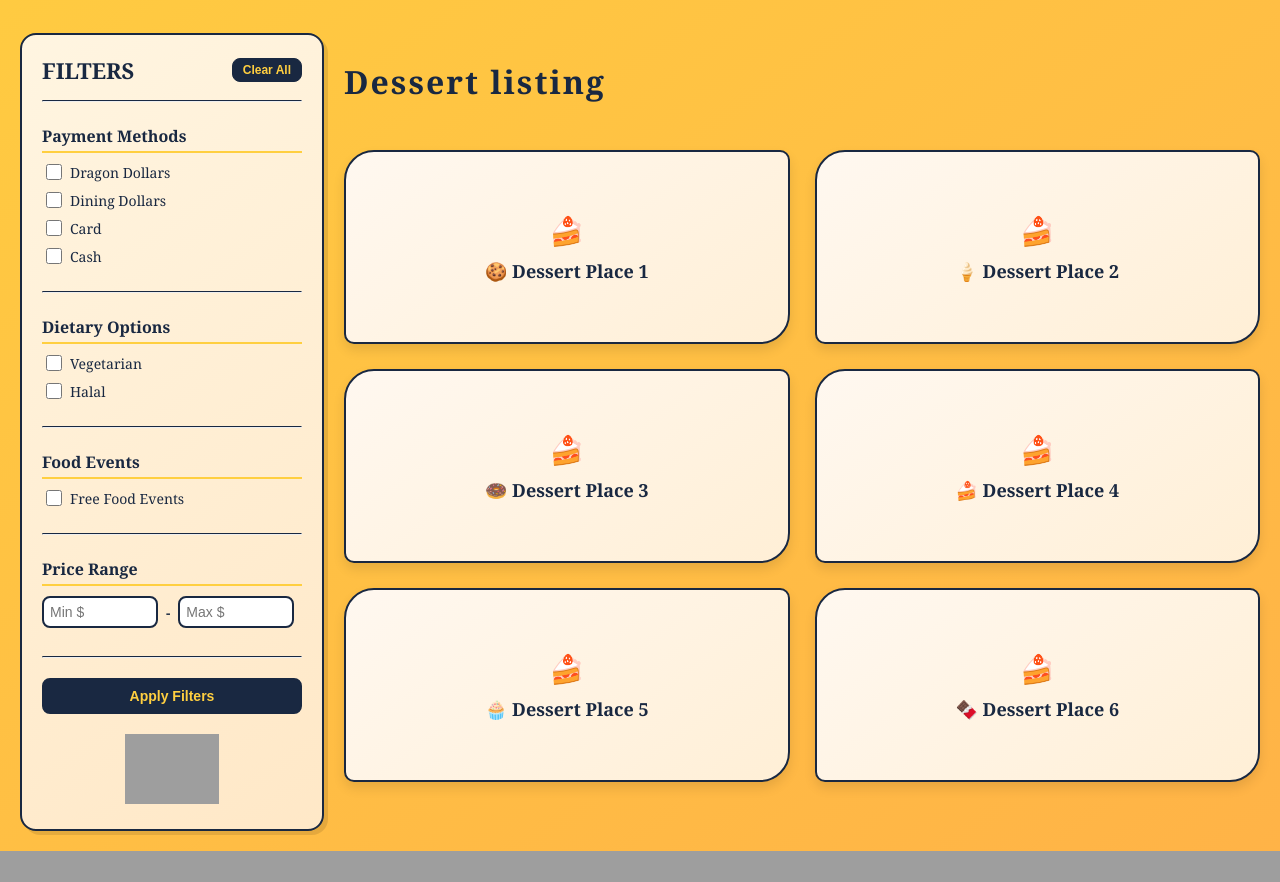
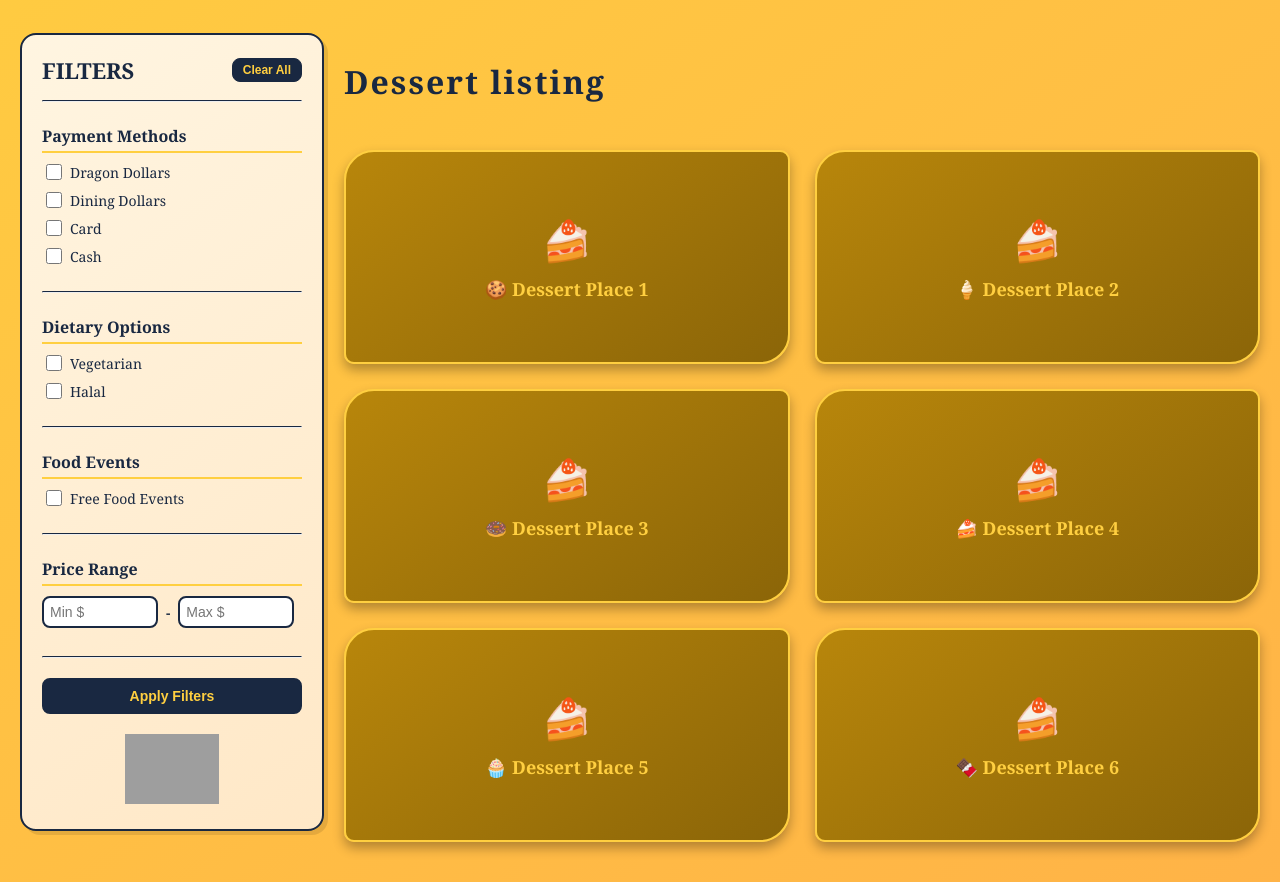
Before and after one commit to abigail-abraham/DragonBites, a Flask app: page /desserts in a window 1280 px wide. Shown: the part 317-1199 px from the top of the page. Before the commit the page ends 1168 px from the top, so only its background shows below. Run offline with Flask 3, Linux system fonts and the light colour scheme; grey boxes are pictures that could not be loaded.

Commit message:
Update desserts.css Styling

```diff
--- a/static/desserts.css
+++ b/static/desserts.css
@@ -239,40 +239,65 @@ nav li a:hover {
 }
 
 .dessert-card {
-    border: 2px solid #192841;
+    border: 2px solid #FFCF40;
     padding: 35px 15px;
-    background: linear-gradient(145deg, #FFF8F0 0%, #FFEFD6 100%);
-    color: #192841;
+    background: linear-gradient(145deg, #B8860B 0%, #8B6508 100%);
+    color: #FFCF40;
     transition: all 0.3s;
     cursor: pointer;
-    min-height: 120px;
+    min-height: 140px;
     display: flex;
     flex-direction: column;
     align-items: center;
     justify-content: center;
     text-align: center;
     border-radius: 30px 10px 30px 10px;
-    box-shadow: 0 6px 12px rgba(0, 0, 0, 0.1);
-}
-
-.dessert-card:hover {
-    border-color: #192841;
-    transform: translateY(-5px) rotate(1deg);
-    box-shadow: 0 12px 20px rgba(0, 0, 0, 0.15);
-    background: linear-gradient(145deg, #FFFFFF 0%, #FFF5E6 100%);
-}
-
-.dessert-card h3 {
-    color: #192841;
-    margin: 0;
-    font-size: 18px;
-    font-weight: bold;
+    box-shadow: 0 6px 12px rgba(0, 0, 0, 0.3);
+    position: relative;
+    overflow: hidden;
 }
 
 .dessert-card::before {
     content: "🍰";
-    font-size: 28px;
+    font-size: 40px;
     margin-bottom: 10px;
+    opacity: 0.9;
+    transition: all 0.3s;
+}
+
+.dessert-card:hover::before {
+    transform: scale(1.1);
+    opacity: 1;
+}
+
+.dessert-card::after {
+    content: "";
+    position: absolute;
+    top: -50%;
+    left: -60%;
+    width: 200%;
+    height: 200%;
+    background: radial-gradient(circle, rgba(255,255,255,0.15) 0%, rgba(255,255,255,0) 80%);
+    opacity: 0;
+    transition: opacity 0.5s;
+}
+
+.dessert-card:hover::after {
+    opacity: 1;
+}
+
+.dessert-card:hover {
+    border-color: #FFCF40;
+    transform: translateY(-5px) rotate(1deg);
+    box-shadow: 0 12px 20px rgba(0, 0, 0, 0.35);
+    background: linear-gradient(145deg, #D4A017 0%, #A07808 100%);
+}
+
+.dessert-card h3 {
+    color: #FFCF40;
+    margin: 0;
+    font-size: 18px;
+    font-weight: bold;
 }
 
 .modal {
@@ -367,6 +392,7 @@ nav li a:hover {
     background-color: #FFCF40;
     color: #192841;
 }
+
 .cursor {
     width: 70px;
     height: 70px;
@@ -380,17 +406,24 @@ nav li a:hover {
     background-color: transparent;
     transition: transform 0.2s ease;
 }
+
 @keyframes fire-animation {
     0%   { background-image: url('/static/fire3.png'); }
     33%  { background-image: url('/static/fire2.png'); }
     66%  { background-image: url('/static/fire1.png'); }
     100% { background-image: url('/static/fire1.png'); }
 }
-.cursor.is-clicked { /* what happens when clicked  */
-  transform: rotate(360deg) scale(1.2); /* rotate and scale up */
-    animation: fire-animation 5s infinite; /* play the fire animation */
+
+.cursor.is-clicked {
+    transform: rotate(360deg) scale(1.2);
+    animation: fire-animation 5s infinite;
 }
+
 body::after {
-   position: absolute; width: 0; height: 0; overflow: hidden; z-index: -1;
+    position: absolute;
+    width: 0;
+    height: 0;
+    overflow: hidden;
+    z-index: -1;
     content: url('/static/fire1.png') url('/static/fire2.png') url('/static/fire3.png');
 }
```
Lines whose indentation alone changed are shown as unchanged.
